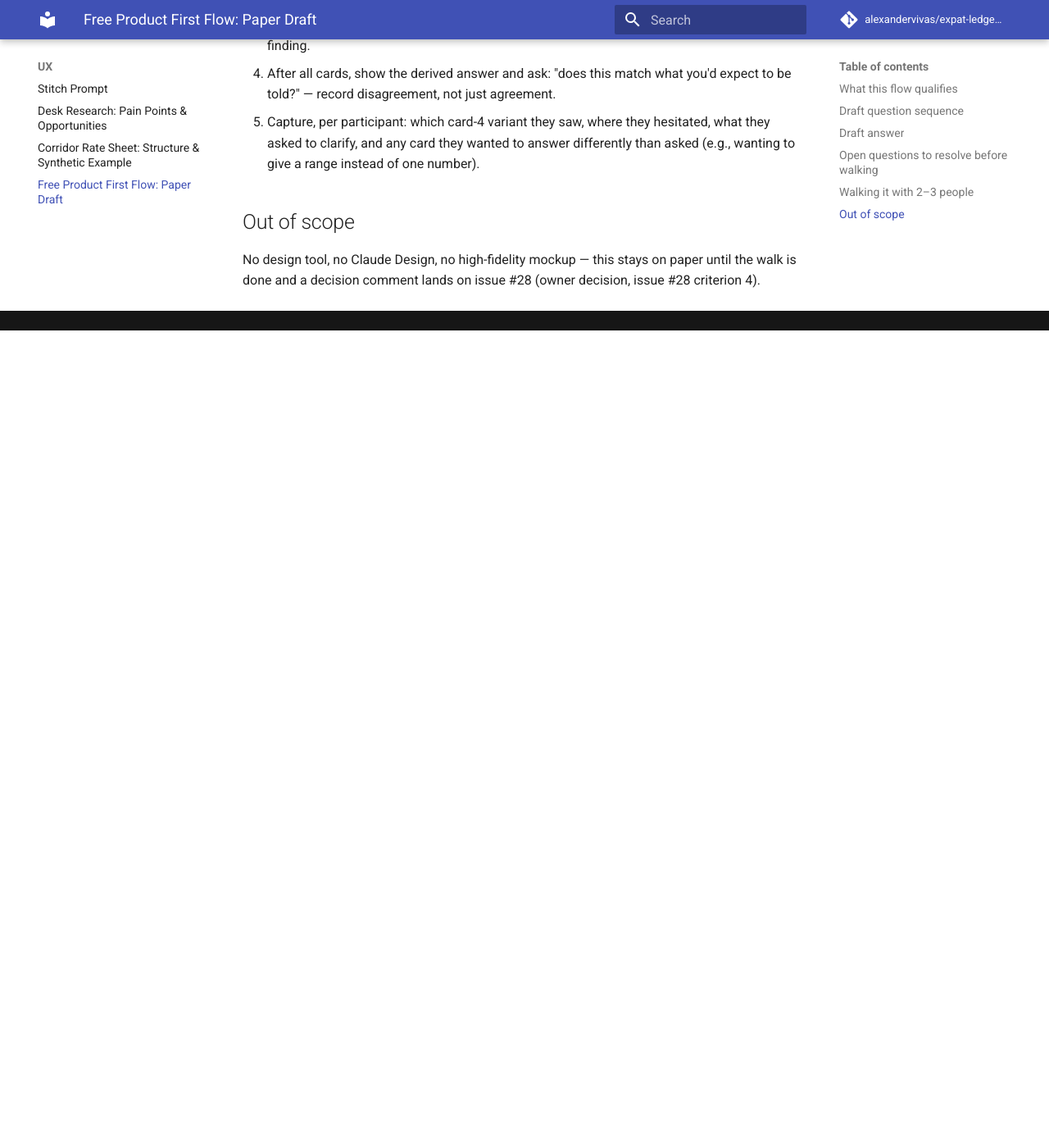
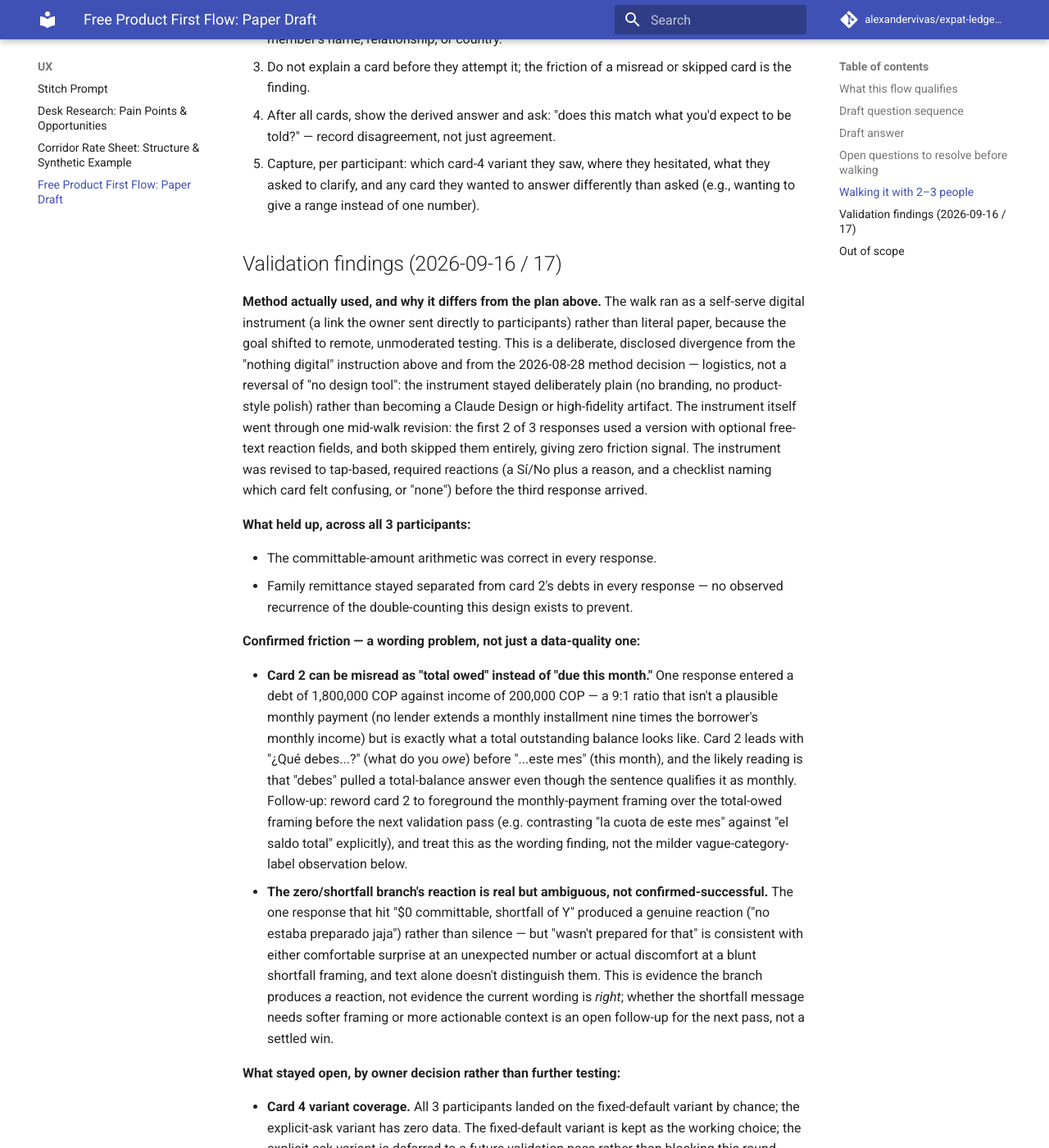
Before and after one commit to alexandervivas/expat-ledger-docs, an MkDocs documentation site: the page built from docs/ux/free-product-first-flow-draft.md, in a window 1280 px wide and 1400 px high, scrolled down 3052 px. Shown: the whole window at 82% size. Built offline with MkDocs 1.6.1 and Material for MkDocs 9.7.7, drawn with Linux system fonts in a browser that asks for light colours; comment, search, counter and statistics services are not loaded; before the commit the page ends 3455 px from its top, so only the background shows below that; some of the changed text lies outside the part shown.

Commit message:
docs(ux): record the first-flow walk's validation findings (#58)
* docs(ux): record the first-flow walk's validation findings

3 people walked the qualifying flow (synthetic data) via a self-serve
digital instrument rather than literal paper — a disclosed divergence
from the original "nothing digital" method, done for remote/unmoderated
logistics. Records what held (arithmetic, no double-counting, a
genuine reaction on the shortfall branch), what stayed open by owner
decision (card-4 variant A untested), and the owner's 2026-09-17 call
to close this validation round and move to periodic post-launch
validation instead of chasing full coverage now.

Refs #28

Co-Authored-By: Claude Sonnet 5 <noreply@anthropic.com>
Claude-Session: https://claude.ai/code/session_01WDJQH4a1zAPHUH5bY8xLax

* fix(ux): correct two overclaims in the validation findings

- Card 2 ("¿Qué debes...?") can be misread as total balance owed
  instead of this month's payment: one response entered a debt 9x
  its stated monthly income, implausible as an installment but
  exactly what a total-balance answer looks like. Missed in the
  first pass, which only recorded the milder vague-label observation.
- The zero/shortfall branch's captured reaction ("no estaba
  preparado jaja") is genuinely ambiguous between comfortable
  surprise and actual discomfort at the framing — the doc had
  asserted it as confirmed evidence the wording "was built for" this,
  which the text alone doesn't support.

Refs #28

Co-Authored-By: Claude Sonnet 5 <noreply@anthropic.com>
Claude-Session: https://claude.ai/code/session_01WDJQH4a1zAPHUH5bY8xLax

---------

Co-authored-by: Claude Sonnet 5 <noreply@anthropic.com>

```diff
--- a/docs/ux/free-product-first-flow-draft.md
+++ b/docs/ux/free-product-first-flow-draft.md
@@ -5,7 +5,7 @@
 | **Lane** | UX - Design & Research |
 | **Source issue** | [expat-ledger-docs#28](https://github.com/alexandervivas/expat-ledger-docs/issues/28) |
 | **Method** | Interface first, services after (walk decision 2026-08-28): the flow is defined on paper before any design tool or code. |
-| **Status** | **Unvalidated draft.** This page is a starting point for the owner to revise on paper and then walk with 2–3 people — it is not the validated flow, and it does not by itself satisfy issue #28's acceptance criteria. |
+| **Status** | **Provisionally validated (2026-09-17).** Walked with 3 people, synthetic data, via a self-serve digital instrument rather than literal paper — see [Validation findings](#validation-findings-2026-09-16-17) below for what changed, what held, and what the owner explicitly left open. |
 | **Feeds** | The owner's paper walk (issue #28); the real-spreadsheet design (issue #39, open questions still unanswered there); user-zero validation (issue #29) |
 
 > **Synthetic data only.** Any example numbers below are invented for
@@ -99,8 +99,12 @@ These mirror the open questions still unanswered on issue #39, since both
 issues describe the same qualifying flow from different lanes. (Currency
 combination is not on this list — it's decided; see Draft answer above.)
 
-1. Whether the safety-margin card is asked explicitly or defaulted, and if
-   defaulted, what the default is and how it is disclosed.
+1. ~~Whether the safety-margin card is asked explicitly or defaulted, and if
+   defaulted, what the default is and how it is disclosed.~~ **Resolved
+   for now (2026-09-17):** all 3 walk participants landed on the
+   fixed-default variant (10%, disclosed before the buffer is applied);
+   the explicit-ask variant went untested by chance, not by decision — see
+   [Validation findings](#validation-findings-2026-09-16-17).
 2. Whether irregular or variable income (freelance, tips) is asked as a
    single figure or as a range.
 3. The precise wording of "family obligation" in the language the
@@ -126,6 +130,81 @@ combination is not on this list — it's decided; see Draft answer above.)
    answer differently than asked (e.g., wanting to give a range instead of
    one number).
 
+## Validation findings (2026-09-16 / 17)
+
+**Method actually used, and why it differs from the plan above.** The
+walk ran as a self-serve digital instrument (a link the owner sent
+directly to participants) rather than literal paper, because the goal
+shifted to remote, unmoderated testing. This is a deliberate, disclosed
+divergence from the "nothing digital" instruction above and from the
+2026-08-28 method decision — logistics, not a reversal of "no design
+tool": the instrument stayed deliberately plain (no branding, no
+product-style polish) rather than becoming a Claude Design or
+high-fidelity artifact. The instrument itself went through one
+mid-walk revision: the first 2 of 3 responses used a version with
+optional free-text reaction fields, and both skipped them entirely,
+giving zero friction signal. The instrument was revised to tap-based,
+required reactions (a Sí/No plus a reason, and a checklist naming which
+card felt confusing, or "none") before the third response arrived.
+
+**What held up, across all 3 participants:**
+
+- The committable-amount arithmetic was correct in every response.
+- Family remittance stayed separated from card 2's debts in every
+  response — no observed recurrence of the double-counting this design
+  exists to prevent.
+
+**Confirmed friction — a wording problem, not just a data-quality one:**
+
+- **Card 2 can be misread as "total owed" instead of "due this
+  month."** One response entered a debt of 1,800,000 COP against
+  income of 200,000 COP — a 9:1 ratio that isn't a plausible monthly
+  payment (no lender extends a monthly installment nine times the
+  borrower's monthly income) but is exactly what a total outstanding
+  balance looks like. Card 2 leads with "¿Qué debes...?" (what do you
+  *owe*) before "...este mes" (this month), and the likely reading is
+  that "debes" pulled a total-balance answer even though the sentence
+  qualifies it as monthly. Follow-up: reword card 2 to foreground the
+  monthly-payment framing over the total-owed framing before the next
+  validation pass (e.g. contrasting "la cuota de este mes" against "el
+  saldo total" explicitly), and treat this as the wording finding, not
+  the milder vague-category-label observation below.
+- **The zero/shortfall branch's reaction is real but ambiguous, not
+  confirmed-successful.** The one response that hit "$0 committable,
+  shortfall of Y" produced a genuine reaction ("no estaba preparado
+  jaja") rather than silence — but "wasn't prepared for that" is
+  consistent with either comfortable surprise at an unexpected number
+  or actual discomfort at a blunt shortfall framing, and text alone
+  doesn't distinguish them. This is evidence the branch produces *a*
+  reaction, not evidence the current wording is *right*; whether the
+  shortfall message needs softer framing or more actionable context is
+  an open follow-up for the next pass, not a settled win.
+
+**What stayed open, by owner decision rather than further testing:**
+
+- **Card 4 variant coverage.** All 3 participants landed on the
+  fixed-default variant by chance; the explicit-ask variant has zero
+  data. The fixed-default variant is kept as the working choice; the
+  explicit-ask variant is deferred to a future validation pass rather
+  than blocking this round.
+- **Vague category labels persist** (e.g. a debt entered as "Cosas")
+  regardless of whether the field was free text or a select with a
+  "something else" escape hatch. Given participants were instructed to
+  invent figures, this reads as a low-priority artifact of synthetic
+  testing rather than a defect in the flow itself, and wasn't pursued
+  further — distinct from the total-owed misreading above, which is a
+  wording defect regardless of synthetic data.
+
+**Decision (owner, 2026-09-17):** this validation round is closed on
+the evidence above — 3 participants is within the criterion's 2–3
+target, the flow's mechanics held, and at least one genuine reaction
+was captured. Closing on partial variant coverage is an explicit
+choice, not an oversight: user validation now becomes a periodic,
+recurring practice rather than a one-time gate before shipping,
+coordinated with product planning based on product state going
+forward — the deferred variant-A test is expected to be picked up in
+that cadence rather than reopening this specific round.
+
 ## Out of scope
 
 No design tool, no Claude Design, no high-fidelity mockup — this stays on
```
